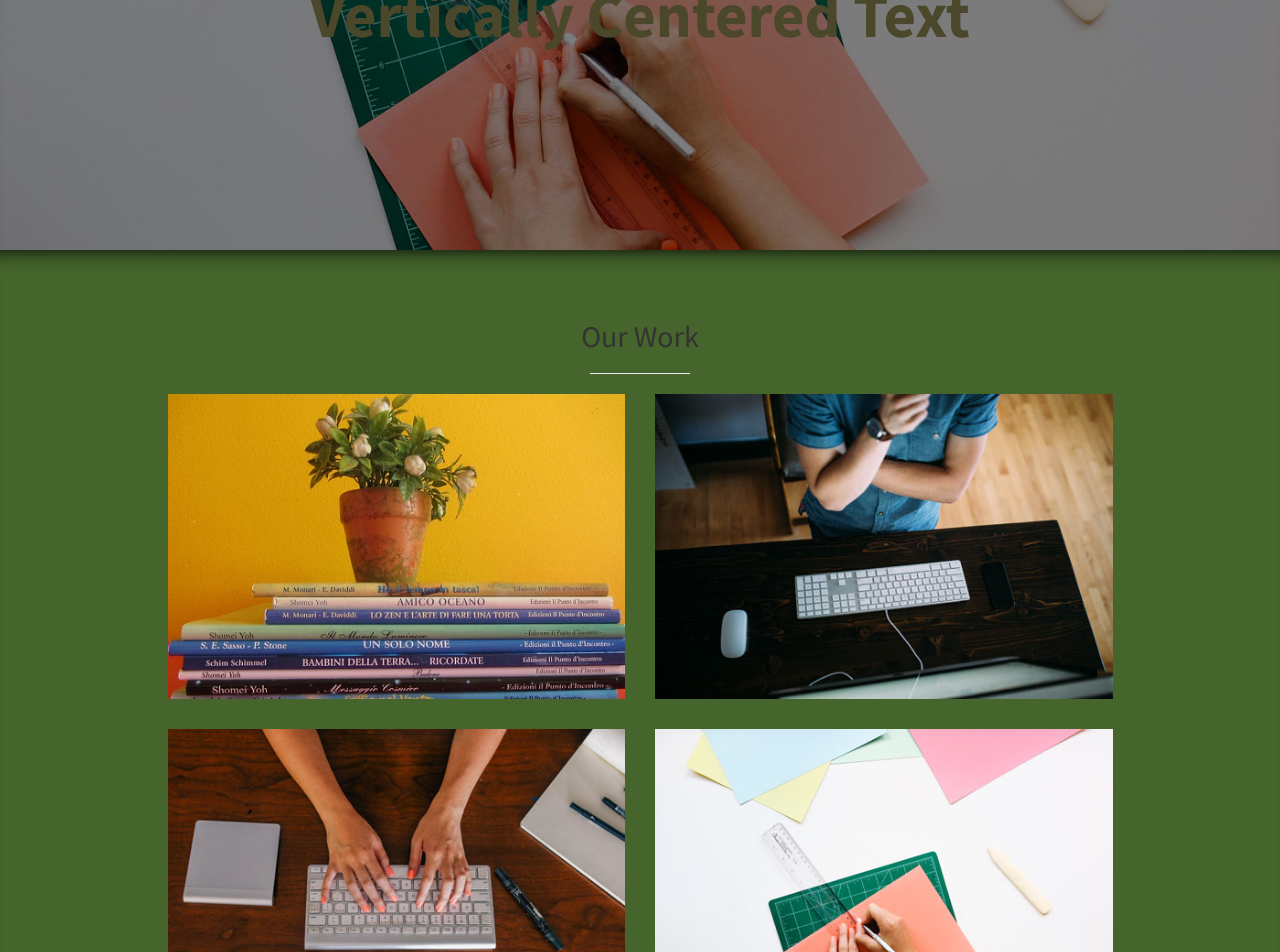
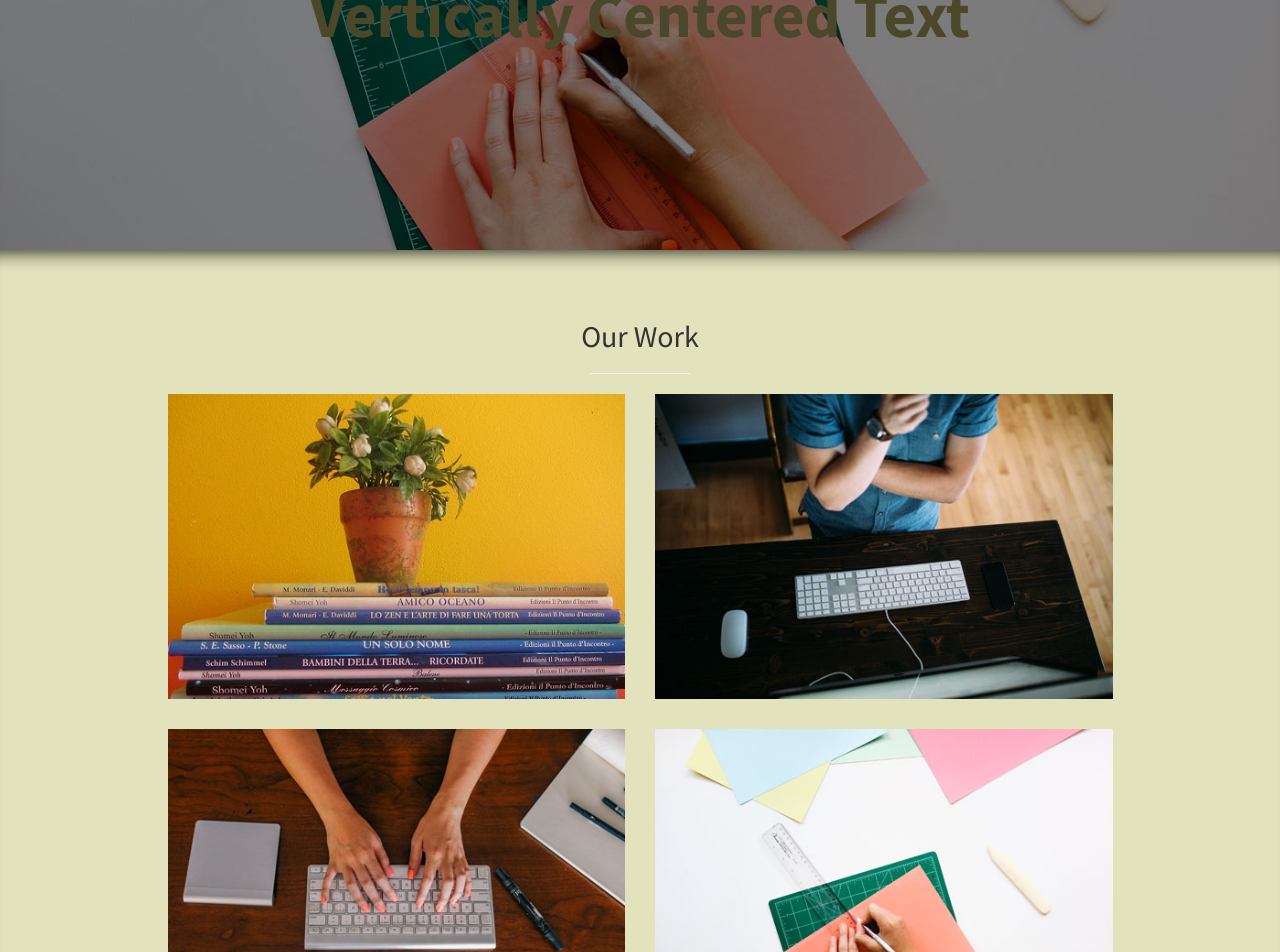
Before and after one commit to baldellig/italienisch, a Jekyll site: the page built from index.html, in a window 1280 px wide. Shown: the part 1742-2694 px from the top of the page. Built offline with Jekyll 4.4.1, drawn with Linux system fonts in a browser that asks for light colours.

Commit message:
background

```diff
--- a/css/stylish-portfolio.css
+++ b/css/stylish-portfolio.css
@@ -203,7 +203,7 @@ hr.small {
 .portfolio {
     padding: 50px 0;
     box-shadow: inset 0 20px 20px -20px #000000;
-    background: #45652C;
+    background-color: #E2E2BC;
 }
 
 .portfolio-item {
```
